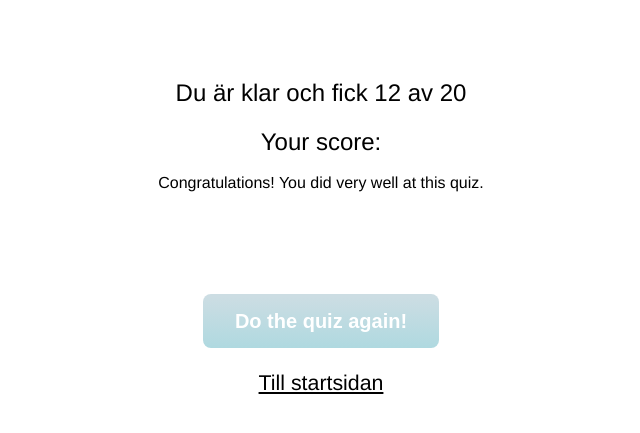
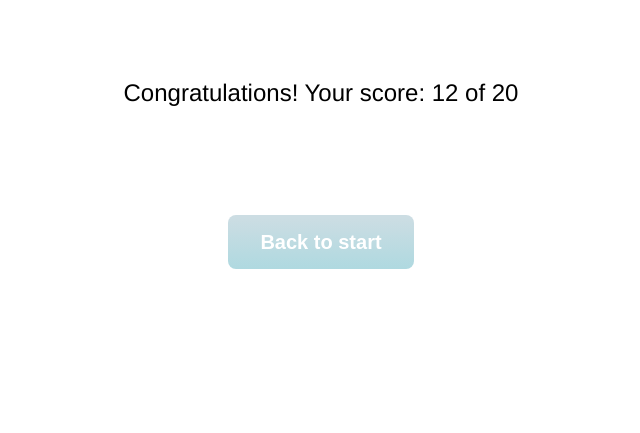
Before and after one commit to elisabettie/quizsite, a Django app: page /quiz/klassiker/completed/ in a window 1280 px wide. Shown: the top 433 px of the page, without its empty margins (319-959 px from the left). Run offline with Django 3.2, Linux system fonts and the light colour scheme.

Commit message:
korrigerat resultatsidan / knappar

```diff
--- a/quiz/templates/quiz/resultatsida.html
+++ b/quiz/templates/quiz/resultatsida.html
@@ -10,14 +10,10 @@
 
 <body>
 	<br><br>
-	<h1>Du är klar och fick {{ correct }} av {{ total }}</h1>
-	<h1>Your score:</h1>
-	<h2>Congratulations!
-		You did very well at this quiz.</h2>
+	<h1>Congratulations! Your score: {{ correct }} of {{ total }}</h1>
 	</br></br><br>
-	<a href="fragesida.html" class="myStartoverButton">Do the quiz again!</a>
+	<a href="{% url "start_page" %}" class="myStartoverButton">Back to start</a>
 	</br>
-<p><a href="{% url "start_page" %}">Till startsidan</a></p>
 <!---
 <div class="tabell">
 	<div class="row">
--- a/quiz/views.py
+++ b/quiz/views.py
@@ -26,7 +26,7 @@ def quiz(request,slug):
 def question(request, slug, number):
 	context = {
 		"question_number": number,
-	    	"question": u"Hur många bultar har ölandsbron?",
+	    	"question": u"Who didn't live at the same time?",
 		"answer1": u"12",
 	   	"answer2": u"66 400",
 	    	"answer3": u"7 428 954",
```
Also changed, not shown: quiz/templates/quiz/fragesida.html (+2 -5 lines).
